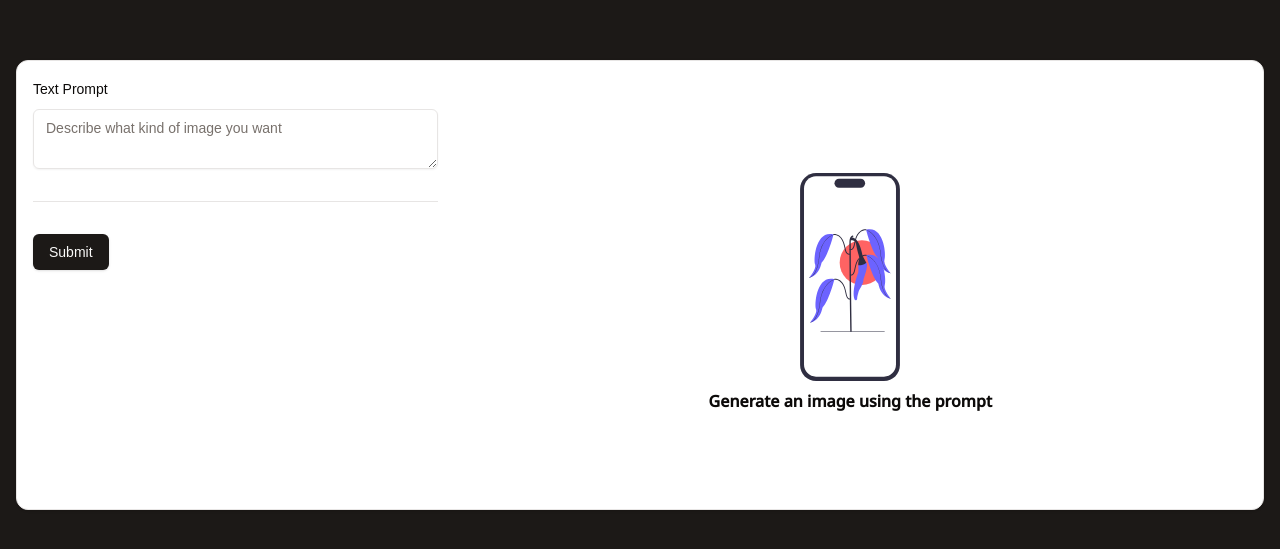
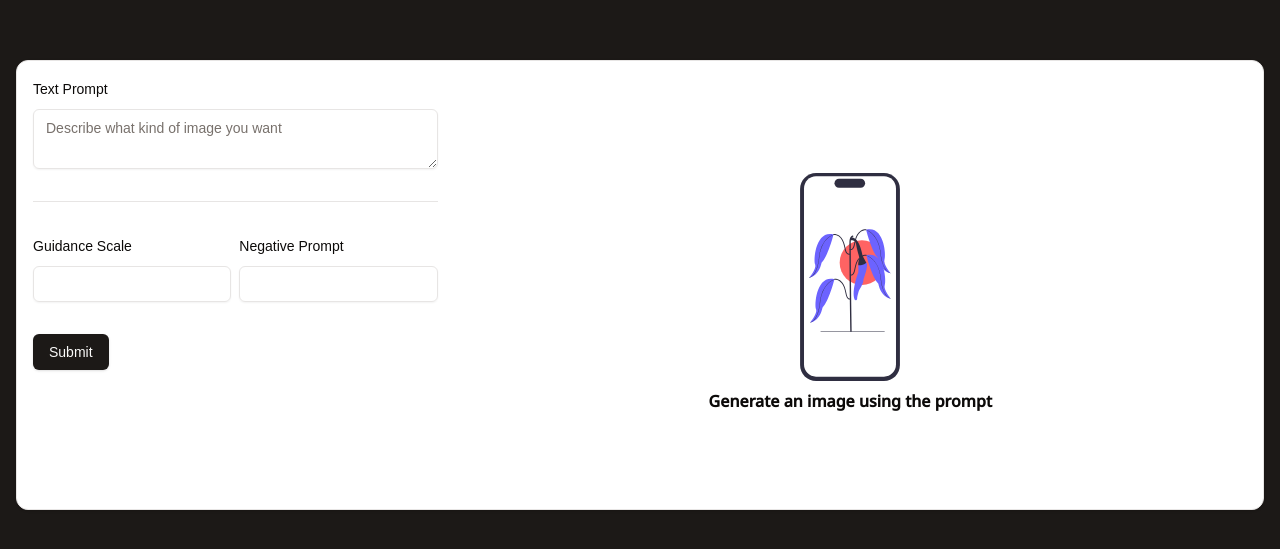
Before and after one commit to numanjvd82/nextjs-ai-toolkit, a Next.js app: page /tools in a window 1280 px wide. Shown: the part 115-664 px from the top of the page. Built offline with nearby package versions, Linux system fonts and the light colour scheme.

Commit message:
refactored some code, added UI params for the image model

```diff
--- a/app/layout.tsx
+++ b/app/layout.tsx
@@ -1,3 +1,4 @@
+import { Toaster } from "@/components/ui/sonner";
 import type { Metadata } from "next";
 import { Noto_Sans } from "next/font/google";
 import "./globals.css";
@@ -28,6 +29,7 @@ export default function RootLayout({
         `}
       >
         {children}
+        <Toaster />
       </body>
     </html>
   );
--- a/app/tools/page.tsx
+++ b/app/tools/page.tsx
@@ -1,34 +1,33 @@
 "use client";
 
 import { Card } from "@/components/ui/card";
-import PhotoImage from "@/public/photo.svg";
 import { zodResolver } from "@hookform/resolvers/zod";
 import { useForm } from "react-hook-form";
 import { z } from "zod";
 
-import { Button } from "@/components/ui/button";
-import {
-  Form,
-  FormControl,
-  FormField,
-  FormItem,
-  FormLabel,
-  FormMessage,
-} from "@/components/ui/form";
-import { Separator } from "@/components/ui/separator";
-import { Textarea } from "@/components/ui/textarea";
+import ImageSection from "@/components/pages/tools/ImageSection";
+
+import TextToImgForm from "@/components/pages/tools/TextToImgForm";
 import useTextToImage from "@/lib/hooks/useTextToImage";
 import { convertBlobToUrl } from "@/lib/utils";
-import Image from "next/image";
+import { toast } from "sonner";
 
 const formSchema = z.object({
   text: z
     .string()
     .min(3, "Prompt should contain 3 characters")
     .max(200, "Prompt should not contain more than 200 characters"),
+  guidance_scale: z.number().int().positive().min(1).max(30).optional(),
+  negative_prompt: z
+    .string()
+    .transform((input) => input.split(",").map((str) => str.trim()))
+    .refine((arr) => arr.length > 0 && arr.every((item) => item.length > 0), {
+      message: "Each item must be a non-empty string",
+    })
+    .optional(),
 });
 
-type FormValues = z.infer<typeof formSchema>;
+export type FormValues = z.infer<typeof formSchema>;
 
 const defaultPrompts = ["A guy holding an apple", "Picture of a dog"];
 
@@ -40,14 +39,31 @@ export default function Home() {
     },
   });
 
-  const { blob, error, isMutating, trigger } = useTextToImage();
+  const {
+    blob,
+    error,
+    isMutating,
+    trigger: convertTextToImage,
+  } = useTextToImage();
   const url = blob ? convertBlobToUrl(blob) : undefined;
 
   const onSubmit = async (values: FormValues) => {
     if (!values) return;
-    const blob = await trigger({
+    const blob = await convertTextToImage({
       inputs: values.text,
     });
+
+    if (!blob && error) {
+      toast.error(error.message, {
+        action: {
+          label: "Try again",
+          onClick: () =>
+            convertTextToImage({
+              inputs: values.text,
+            }),
+        },
+      });
+    }
 
     if (blob) {
       form.resetField("text");
@@ -57,60 +73,14 @@ export default function Home() {
   return (
     <div className="bg-primary min-h-screen flex justify-center items-center p-4 overflow-hidden">
       <Card className="p-4 container md:flex md:justify-start md:gap-4">
-        {/* Form */}
         <div className="md:min-w-[200px] md:w-1/3">
-          <Form {...form}>
-            <form onSubmit={form.handleSubmit(onSubmit)} className="space-y-8">
-              <FormField
-                control={form.control}
-                name="text"
-                render={({ field }) => (
-                  <FormItem>
-                    <FormLabel>Text Prompt</FormLabel>
-                    <FormControl>
-                      <Textarea
-                        placeholder="Describe what kind of image you want"
-                        {...field}
-                      />
-                    </FormControl>
-
-                    <FormMessage />
-                  </FormItem>
-                )}
-              />
-              <Separator />
-              <Button disabled={isMutating} className="" type="submit">
-                Submit
-              </Button>
-            </form>
-          </Form>
+          <TextToImgForm
+            form={form}
+            isMutating={isMutating}
+            onSubmit={onSubmit}
+          />
         </div>
-        {/* Image */}
-        <div className="mt-4 md:flex-grow">
-          <div className="relative w-full h-[400px] ">
-            {url ? (
-              <Image
-                className="object-cover rounded-md"
-                src={url}
-                fill
-                alt="Generated Image"
-              />
-            ) : (
-              <div className="h-full flex flex-col justify-center items-center">
-                <Image
-                  src={PhotoImage}
-                  className="object-cover mb-2"
-                  alt="Mock Image Svg"
-                  width={100}
-                  height={100}
-                />
-                <h1 className="font-bold font-sans">
-                  Generate an image using the prompt
-                </h1>
-              </div>
-            )}
-          </div>
-        </div>
+        <ImageSection isMutating={isMutating} url={url} />
       </Card>
     </div>
   );
--- /dev/null
+++ b/components/pages/tools/ImagePlaceholder.tsx
@@ -0,0 +1,19 @@
+import PhotoImage from "@/public/photo.svg";
+import Image from "next/image";
+
+export default function ImagePlaceholder() {
+  return (
+    <div className="h-full flex flex-col justify-center items-center">
+      <Image
+        src={PhotoImage}
+        className="object-cover mb-2"
+        alt="Mock Image Svg"
+        width={100}
+        height={100}
+      />
+      <h1 className="font-bold font-sans">
+        Generate an image using the prompt
+      </h1>
+    </div>
+  );
+}
--- /dev/null
+++ b/components/pages/tools/ImageSection.tsx
@@ -0,0 +1,28 @@
+import Image from "next/image";
+import ImagePlaceholder from "./ImagePlaceholder";
+
+type Props = {
+  url: string | undefined;
+  isMutating: boolean;
+};
+
+export const ImageSection: React.FC<Props> = ({ url, isMutating }) => {
+  return (
+    <div className="mt-4 md:flex-grow">
+      <div className="relative w-full h-[400px] ">
+        {url && !isMutating ? (
+          <Image
+            className="object-contain rounded-md"
+            src={url}
+            fill
+            alt="Generated Image"
+          />
+        ) : (
+          <ImagePlaceholder />
+        )}
+      </div>
+    </div>
+  );
+};
+
+export default ImageSection;
--- /dev/null
+++ b/components/pages/tools/TextToImgForm.tsx
@@ -0,0 +1,86 @@
+import { FormValues } from "@/app/tools/page";
+import { Button } from "@/components/ui/button";
+import {
+  Form,
+  FormControl,
+  FormField,
+  FormItem,
+  FormLabel,
+  FormMessage,
+} from "@/components/ui/form";
+import { Input } from "@/components/ui/input";
+import { Separator } from "@/components/ui/separator";
+import { Textarea } from "@/components/ui/textarea";
+import { UseFormReturn } from "react-hook-form";
+
+type Props = {
+  onSubmit: (values: FormValues) => void;
+  form: UseFormReturn<FormValues, any, undefined>;
+  isMutating: boolean;
+};
+
+export const TextToImgForm: React.FC<Props> = ({
+  onSubmit,
+  form,
+  isMutating,
+}) => {
+  return (
+    <Form {...form}>
+      <form onSubmit={form.handleSubmit(onSubmit)} className="space-y-8">
+        <FormField
+          control={form.control}
+          name="text"
+          render={({ field }) => (
+            <FormItem>
+              <FormLabel>Text Prompt</FormLabel>
+              <FormControl>
+                <Textarea
+                  placeholder="Describe what kind of image you want"
+                  {...field}
+                />
+              </FormControl>
+
+              <FormMessage />
+            </FormItem>
+          )}
+        />
+        <Separator />
+        <div className="grid grid-cols-2 gap-2">
+          <FormField
+            control={form.control}
+            name="guidance_scale"
+            render={({ field }) => (
+              <FormItem>
+                <FormLabel>Guidance Scale</FormLabel>
+                <FormControl>
+                  <Input type="number" placeholder="" {...field} />
+                </FormControl>
+
+                <FormMessage />
+              </FormItem>
+            )}
+          />
+          <FormField
+            control={form.control}
+            name="negative_prompt"
+            render={({ field }) => (
+              <FormItem>
+                <FormLabel>Negative Prompt</FormLabel>
+                <FormControl>
+                  <Input placeholder="" {...field} />
+                </FormControl>
+
+                <FormMessage />
+              </FormItem>
+            )}
+          />
+        </div>
+        <Button disabled={isMutating} className="" type="submit">
+          Submit
+        </Button>
+      </form>
+    </Form>
+  );
+};
+
+export default TextToImgForm;
--- a/lib/hooks/useTextToImage.tsx
+++ b/lib/hooks/useTextToImage.tsx
@@ -7,6 +7,7 @@ export default function useTextToImage() {
     error,
     isMutating,
     trigger,
+    reset,
   } = useSWRMutation(
     "https://api-inference.huggingface.co/models/ZB-Tech/Text-to-Image",
     textToImageFetcher
@@ -17,5 +18,6 @@ export default function useTextToImage() {
     error,
     isMutating,
     trigger,
+    reset,
   };
 }
```
